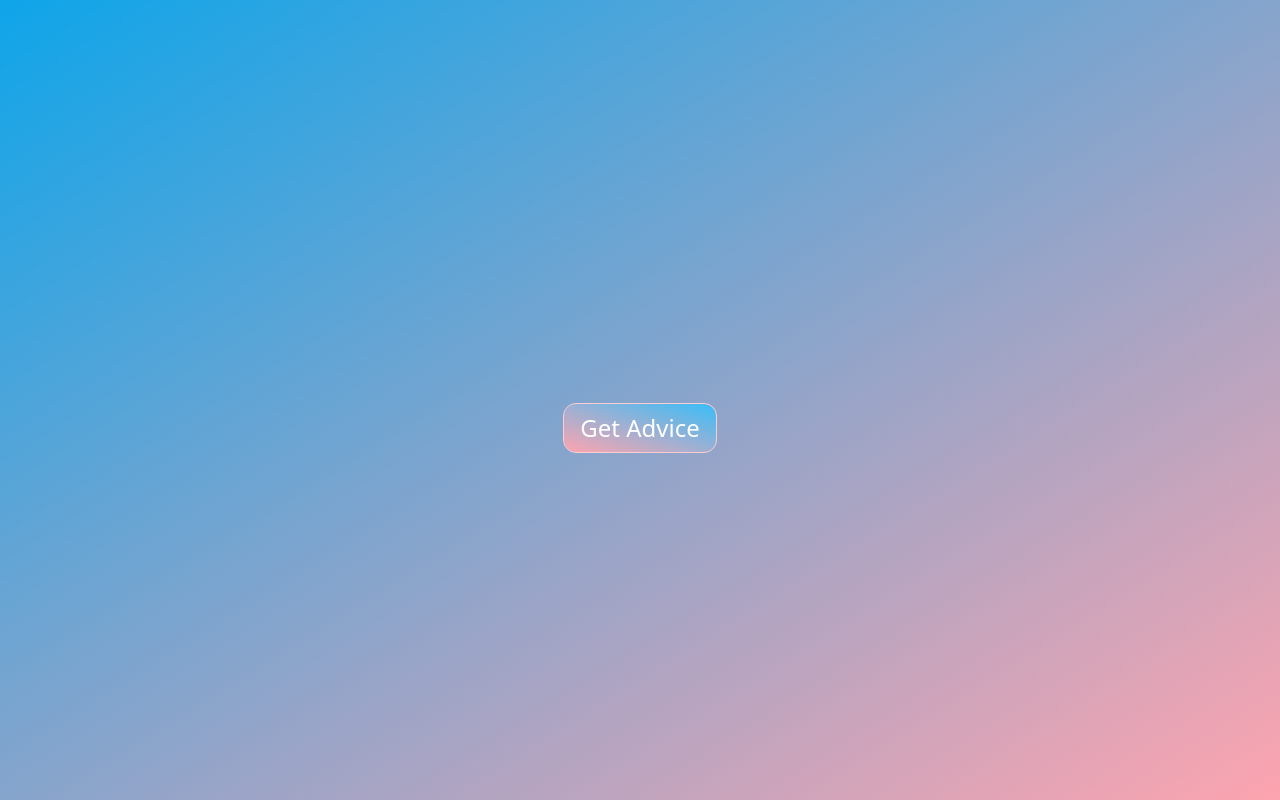
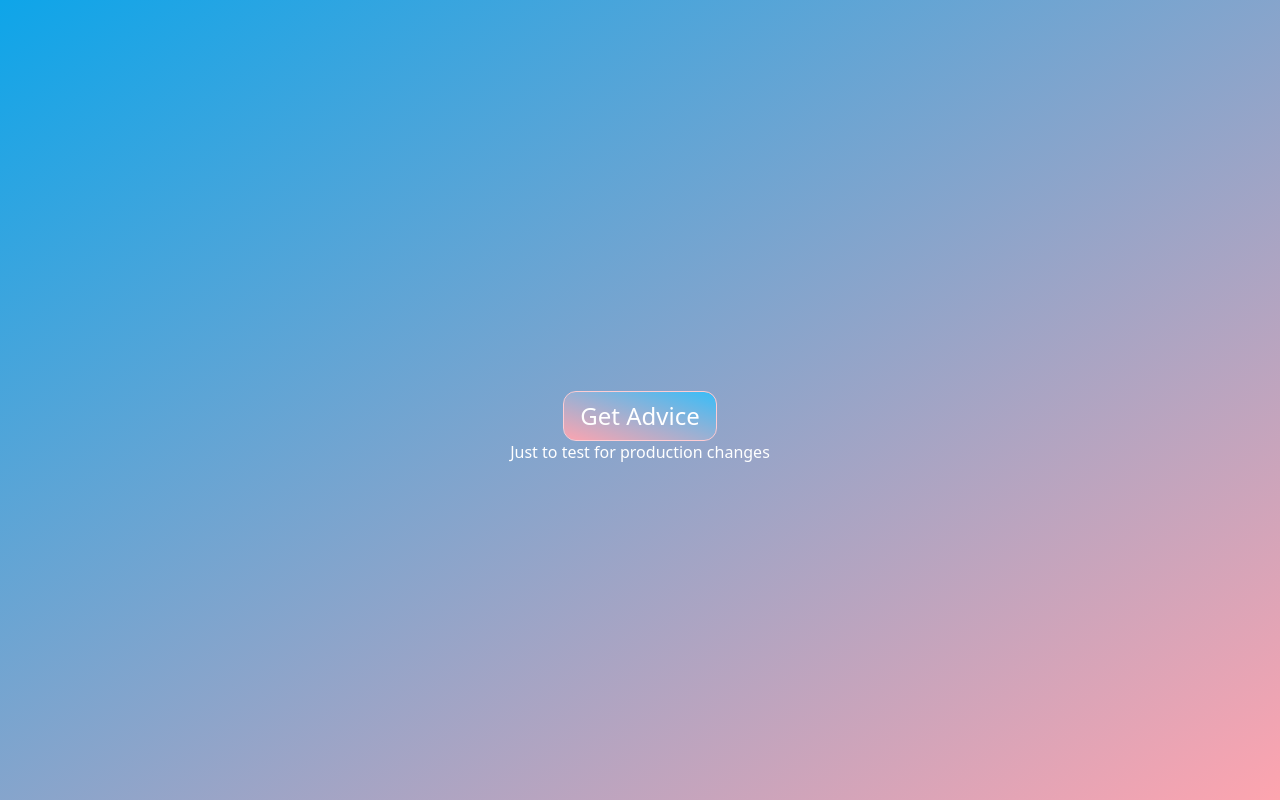
Before and after one commit to saklain33/Random-advice-generator, a React (Vite) app: page / in a window 1280 px wide. Built offline with nearby package versions, Linux system fonts and the light colour scheme; a web font is replaced by a local one.

Commit message:
edits index.html and app.js

```diff
--- a/index.html
+++ b/index.html
@@ -4,7 +4,7 @@
     <meta charset="UTF-8" />
     <link rel="icon" type="image/svg+xml" href="/vite.svg" />
     <meta name="viewport" content="width=device-width, initial-scale=1.0" />
-    <title>*Random Advice Generator</title>
+    <title>Random Advice Generator</title>
   </head>
   <body>
     <div id="root"></div>
--- a/src/App.jsx
+++ b/src/App.jsx
@@ -38,6 +38,7 @@ export default function App() {
         >
           Get Advice
         </button>
+        <p>Just to test for production changes</p>
       </div>
     </div>
   );
```
